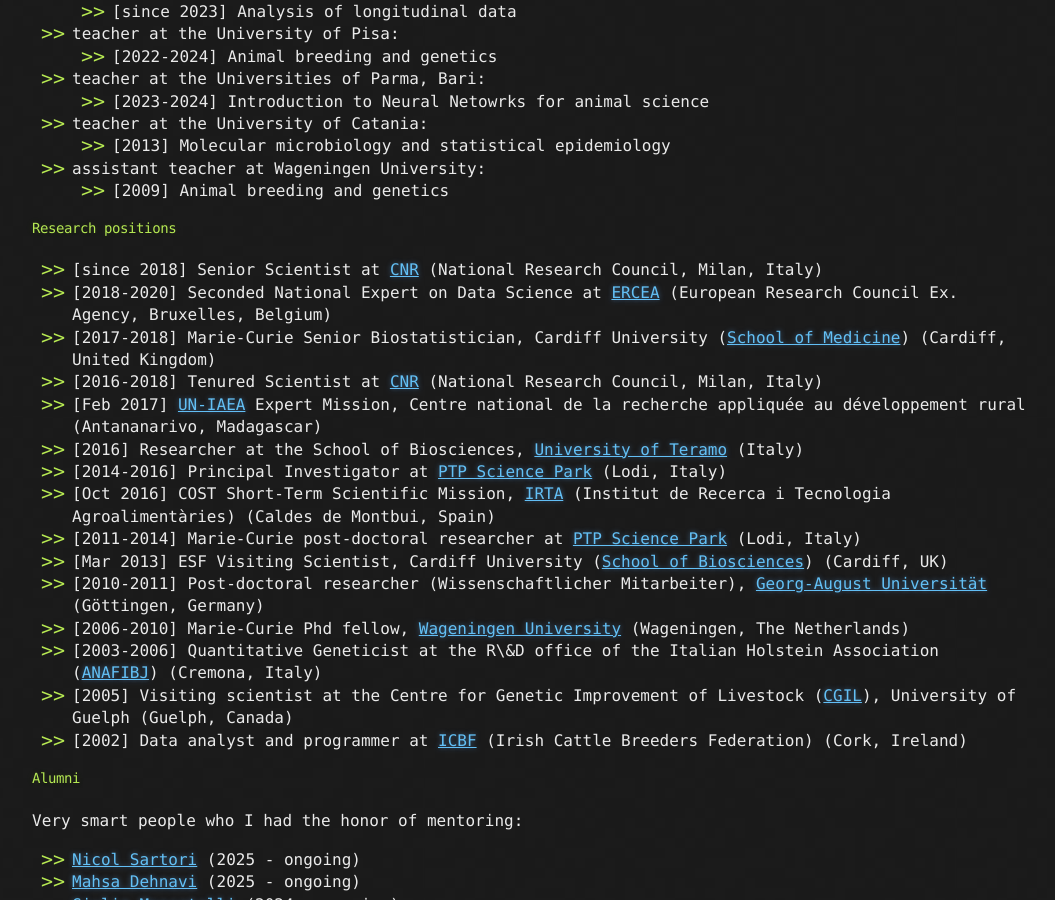
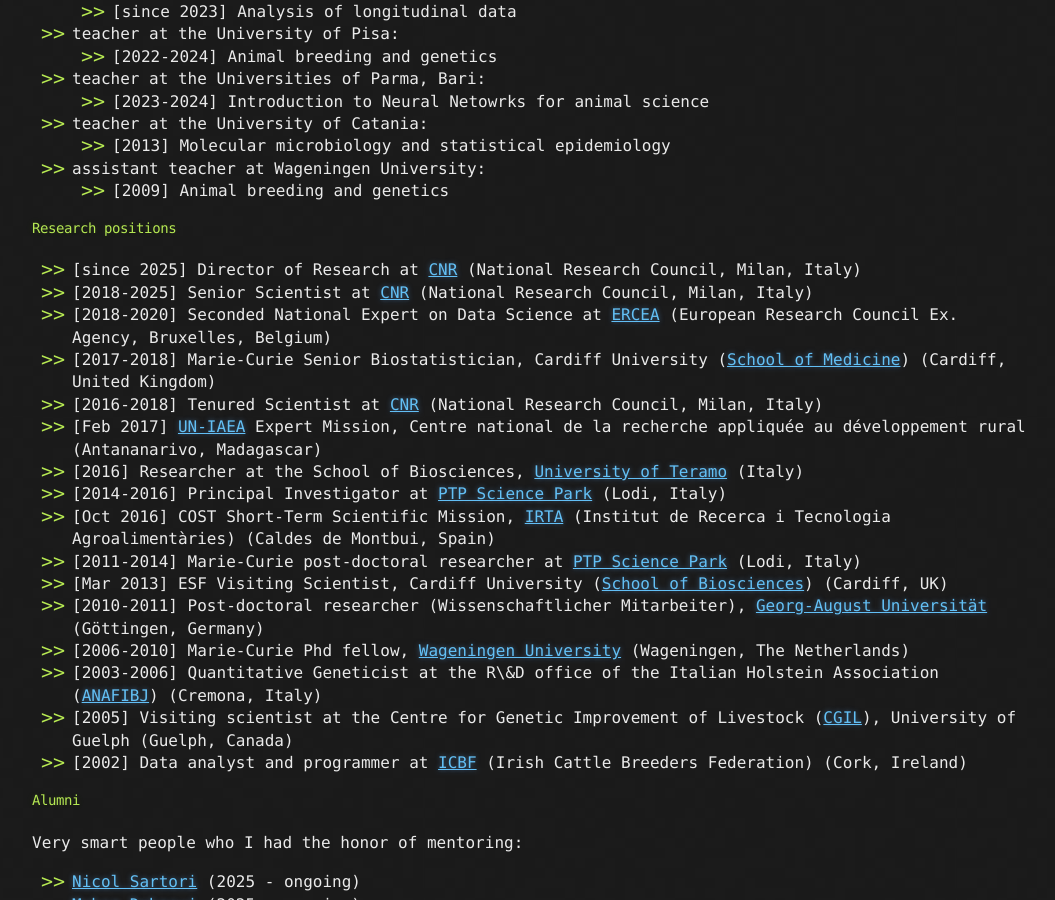
Before and after one commit to bioinformateachers/bioinformateachers.github.io, a Jekyll site: the page built from filippo.md, in a window 1280 px wide and 900 px high, scrolled down 1711 px. Shown: the whole window, without its empty margins (108-1163 px from the left). Built offline with Jekyll 4.4.1, drawn with Linux system fonts in a browser that asks for light colours.

Commit message:
updated: filippos bio

```diff
--- a/filippo.md
+++ b/filippo.md
@@ -59,7 +59,8 @@ Current projects include: deep neural network models for image, sound, text and
 
 #### Research positions
 
-- [since 2018] Senior Scientist at [CNR](https://www.cnr.it/en) (National Research Council, Milan, Italy)
+- [since 2025] Director of Research at [CNR](https://www.cnr.it/en) (National Research Council, Milan, Italy)
+- [2018-2025] Senior Scientist at [CNR](https://www.cnr.it/en) (National Research Council, Milan, Italy)
 - [2018-2020] Seconded National Expert on Data Science at [ERCEA](https://erc.europa.eu/about-erc/erc-executive-agency) (European Research Council Ex. Agency, Bruxelles, Belgium)
 - [2017-2018] Marie-Curie Senior Biostatistician, Cardiff University ([School of Medicine](https://www.cardiff.ac.uk/medicine)) (Cardiff, United Kingdom)
 - [2016-2018] Tenured Scientist at [CNR](https://www.cnr.it/en) (National Research Council, Milan, Italy)
```
